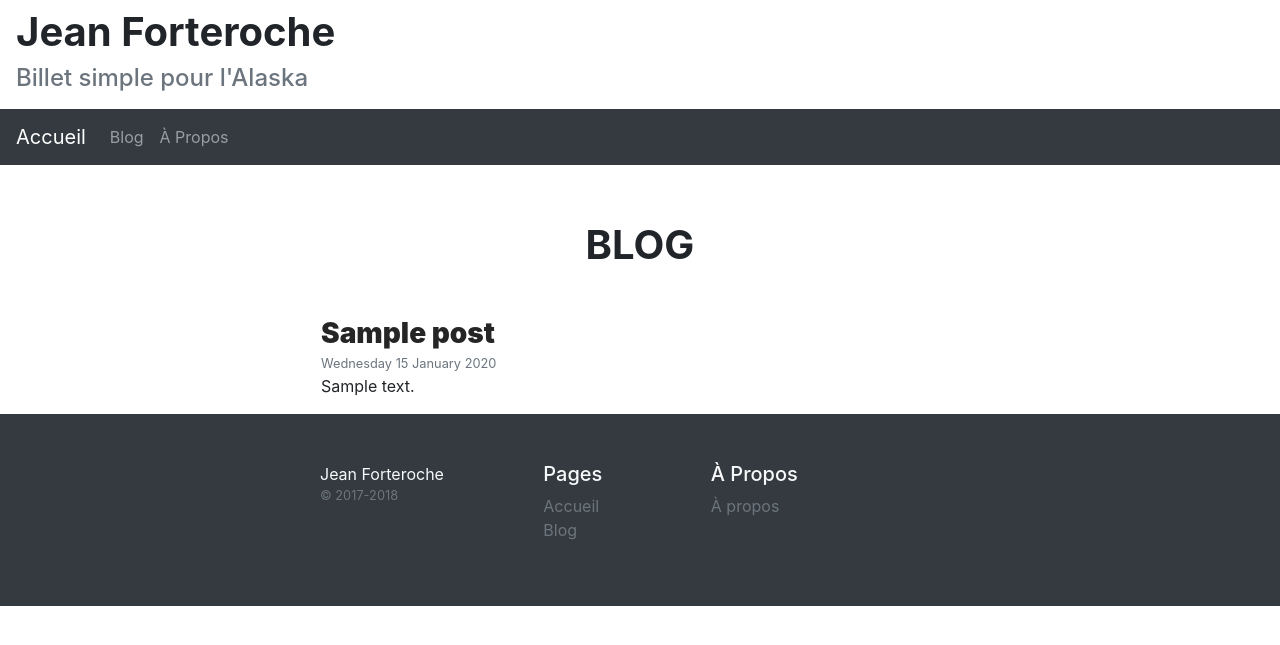
After one commit to MiKatre/micro-cms-php, a PHP site: template view/frontend/blogView.php in a window 1280 px wide. The commit adds this page. Shown: the top 645 px of the page. Run offline with PHP 8.4, Linux system fonts and the light colour scheme; the template is opened without the code that fills it: most values are stand-ins (such as "Sample title", 1, 10 or a date in 2020); data that the repository does not hold is empty.

Commit message:
Added Blog Page

```diff
--- a/static/css/style.css
+++ b/static/css/style.css
@@ -64,7 +64,7 @@ h3 a {
   text-decoration: none;
 }
 
-#blog, #accueil {
+#blog, #accueil, .main-title {
   margin: 40px auto 0;
   text-align: center;
   font-weight: bolder;
--- a/view/backend/commentsView.php
+++ b/view/backend/commentsView.php
@@ -96,7 +96,7 @@
 
       <?php
       if ($totalPages > 1) {
-        include 'partials/pagination.php';
+        include 'view/partials/pagination.php';
       }
       ?>
 
--- a/view/backend/postsView.php
+++ b/view/backend/postsView.php
@@ -99,7 +99,7 @@
 
       <?php
         if ($totalPages > 1) {
-          include 'partials/pagination.php';
+          include 'view/partials/pagination.php';
         }
       ?>
 
--- /dev/null
+++ b/view/frontend/blogView.php
@@ -0,0 +1,38 @@
+<?php setlocale(LC_TIME, "fr_FR");?>
+<?php $title = 'Blog de Jean Forteroche'; ?>
+<?php ob_start(); ?>
+
+
+<div id="main" class="px-3 ">
+
+<h1 class="main-title pt-3 pb-5">BLOG</h1>
+
+
+<?php
+foreach($posts as $post) {
+?>
+    <div class="news">
+        <h3 class="mb-0">
+            <a href="index.php?action=post&amp;id=<?= $post->id(); ?>">
+                <?= htmlspecialchars($post->title()) ?>
+            </a>
+        </h3>
+
+        <small class="text-muted"><?= strftime("%A %d %B %Y", strtotime($post->date()))?></small>
+        <p>
+        <?= strip_tags(htmlspecialchars_decode($post->excerpt())) ?>
+        </p>
+    </div>
+<?php } ?>
+
+      <?php
+        if ($totalPages > 1) {
+          include 'view/partials/pagination.php';
+        }
+      ?>
+</div>
+
+
+<?php $content = ob_get_clean(); ?>
+
+<?php require('template.php'); ?>
--- a/view/frontend/template.php
+++ b/view/frontend/template.php
@@ -27,7 +27,7 @@
                         <div class="collapse navbar-collapse" id="navbarNav">
                             <ul class="navbar-nav d-flex">
                                 <li class="nav-item ">
-                                    <a class="nav-link" href="#">Blog</a>
+                                    <a class="nav-link" href="index.php?action=showBlog">Blog</a>
                                 </li>
                                 <li class="nav-item ">
                                     <a class="nav-link" href="#">À Propos</a>
@@ -53,7 +53,7 @@
           <h5 class="text-light">Pages</h5>
           <ul class="list-unstyled text-small">
             <li><a class="text-muted" href="index.php">Accueil</a></li>
-            <li><a class="text-muted" href="#">Blog</a></li>
+            <li><a class="text-muted" href="index.php?action=showBlog">Blog</a></li>
           </ul>
         </div>
         <div class="col-sm-4">
--- a/view/backend/partials/pagination.php
+++ b/view/partials/pagination.php
@@ -1,8 +1,8 @@
-<div class="d-flex justify-content-center mt-3">
+<div class="d-flex justify-content-center mt-5">
   <?= $paginationInfo ?>
 </div>
 <div class="d-flex justify-content-center">
-  <nav class="my-4 pt-2">
+  <nav class="mb-4 pt-2">
     <ul class="pagination mb-0">
       <?php if($currentPage > 1) { ?>
         <li class="page-item">
```
Also changed, not shown: controller/frontend.php (+19 -0 lines), index.php (+7 -0 lines).
